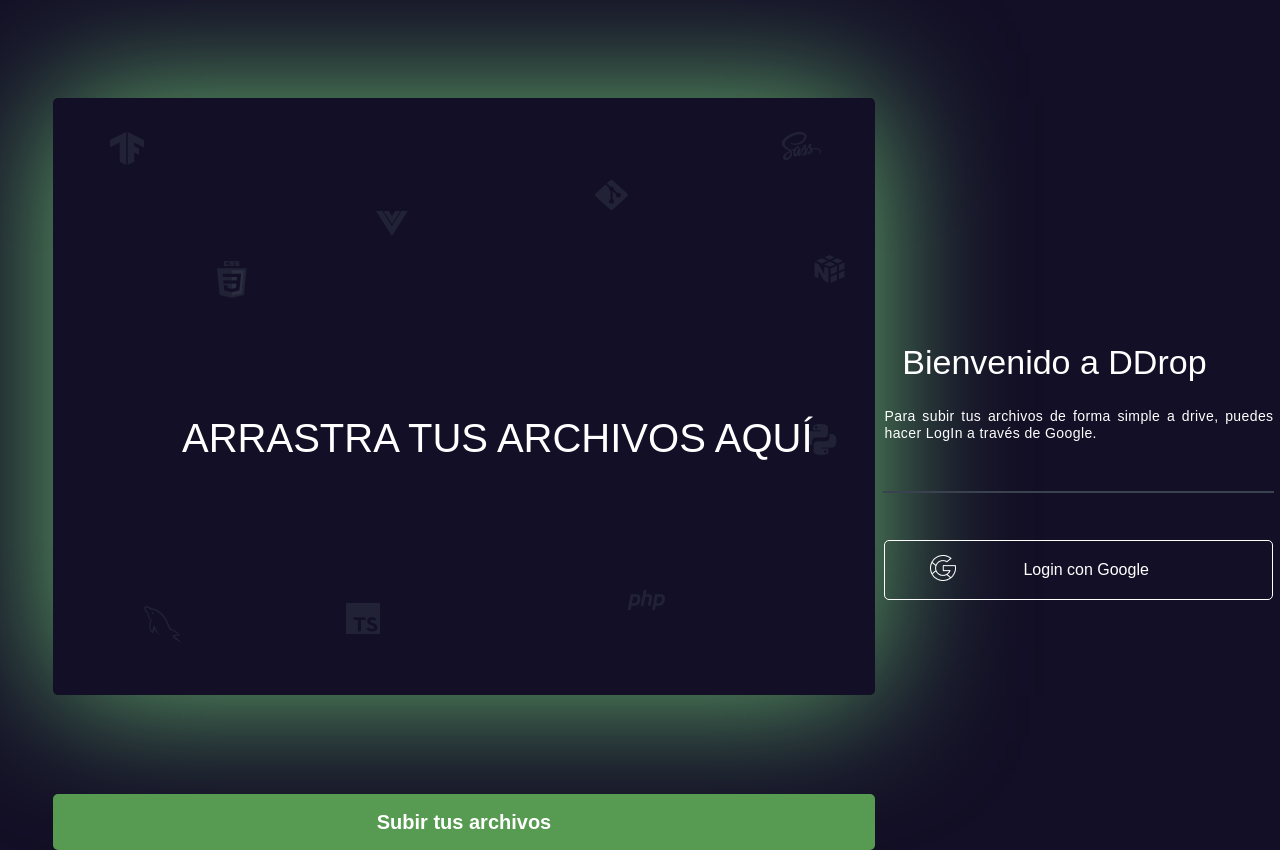
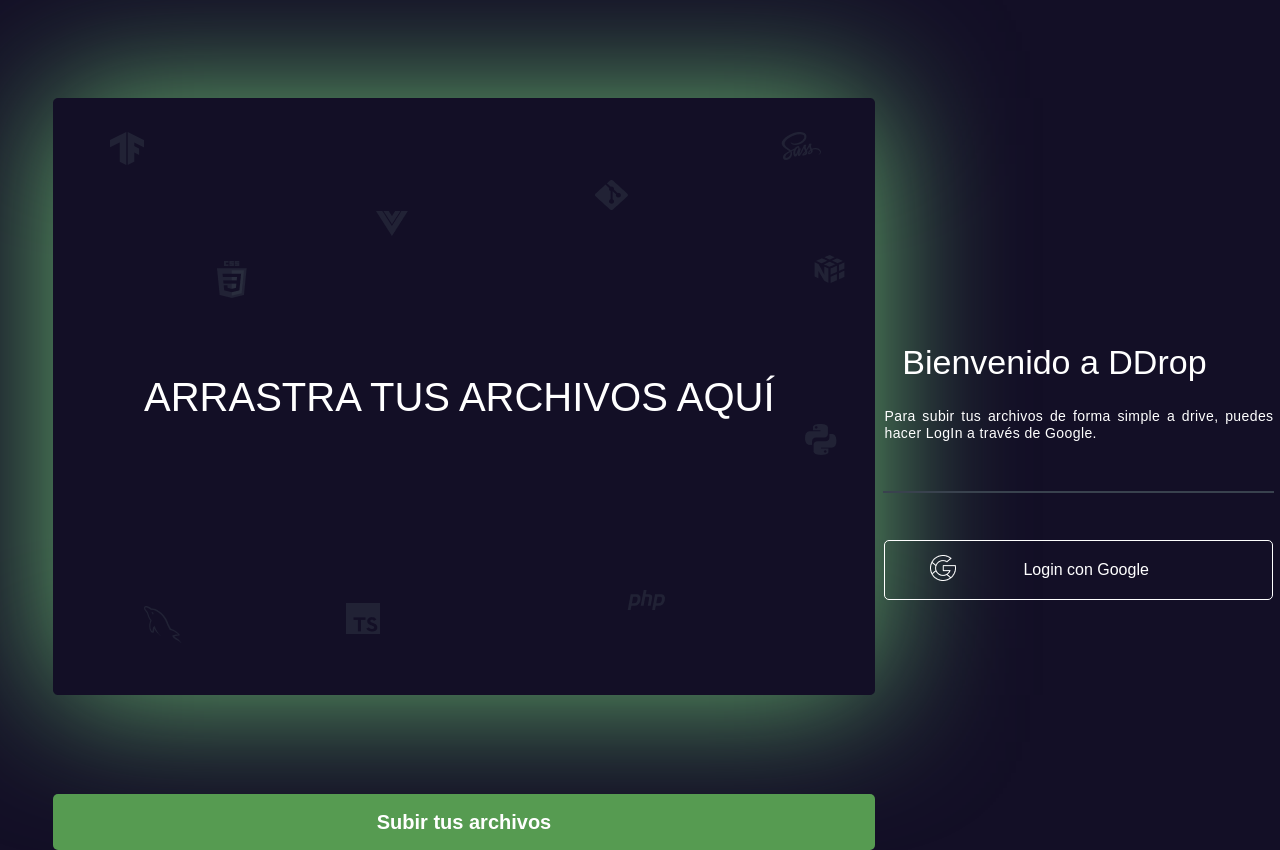
Before and after one commit to itsberriver/dropZone-hackathon, a React (Create React App) app: page / in a window 1280 px wide. Shown: the top 850 px of the page. Built offline with nearby package versions, Linux system fonts and the light colour scheme.

Commit message:
changed margins to p elements

```diff
--- a/src/stylesheets/DropZone.css
+++ b/src/stylesheets/DropZone.css
@@ -1,15 +1,15 @@
 p{
     color: #FFFFFF;
     position: absolute;
-    width: 670px;
-    height: 16px;
-    left: 91px;
-    top: 299px;
-    padding: 91px;;
+    padding: 91px;
+    display: flex;
+    justify-content: center;
 
     font-weight: 500;
     font-size: 40px;
     line-height: 16px;
+    margin-top: 200px;
+
 
 }
 
--- a/src/stylesheets/LoginButton.css
+++ b/src/stylesheets/LoginButton.css
@@ -21,6 +21,7 @@
 
 .login-button:hover{
     background-color: #569B51;
+    color: #FFFFFF;
 }
 
 .google-logo{
```
